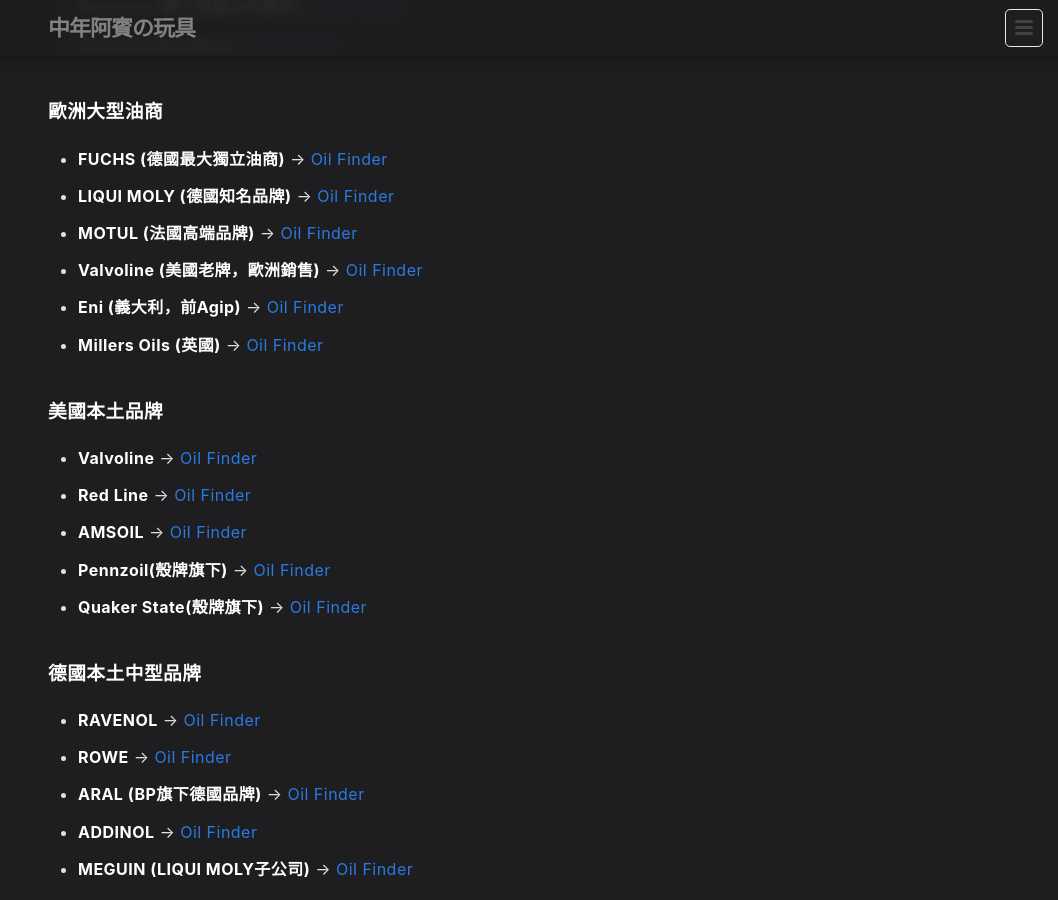
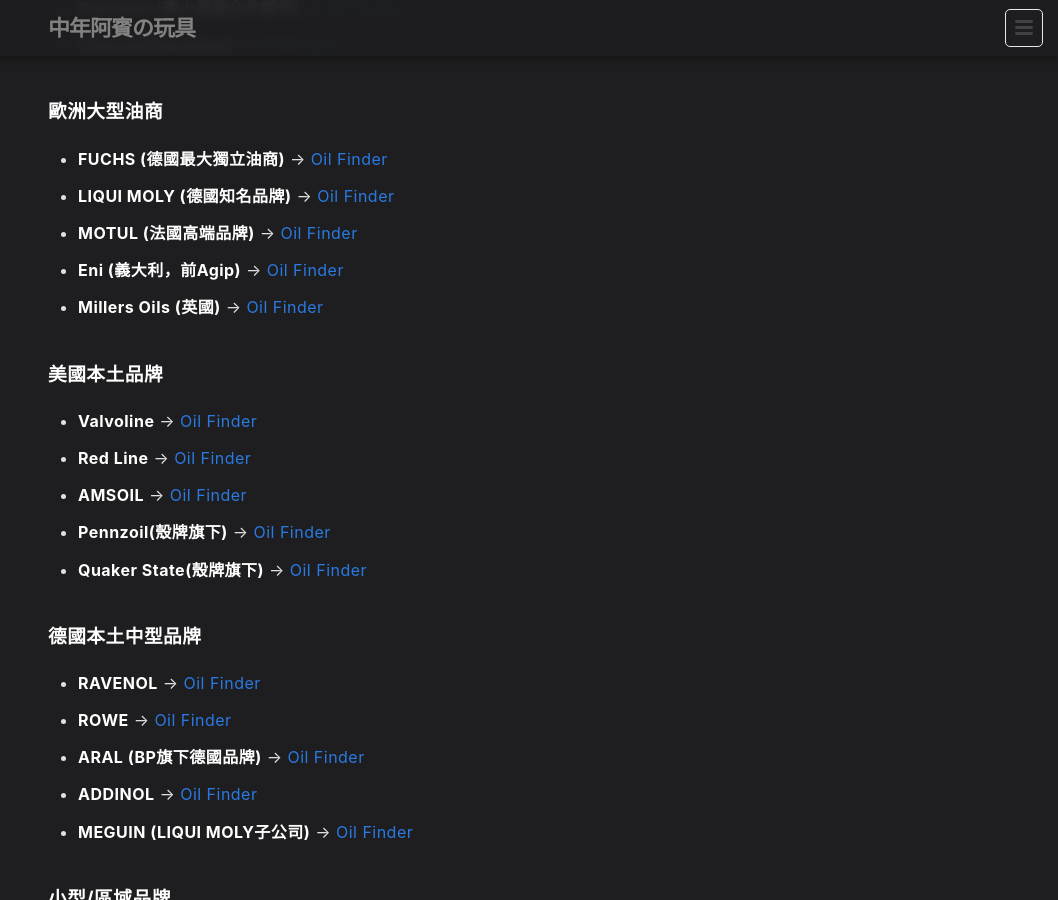
Before and after one commit to 1stbenz/1stbenz.github.io, a Jekyll site: the page built from _posts/2020-11-23-oil-finder.md, in a window 1280 px wide and 900 px high, scrolled down 1147 px. Shown: the whole window, without its empty margins (222-1280 px from the left). Built offline with Jekyll 4.4.1, drawn with Linux system fonts in a browser that asks for light colours.

Commit message:
Update 2020-11-23-oil-finder.md

```diff
--- a/_posts/2020-11-23-oil-finder.md
+++ b/_posts/2020-11-23-oil-finder.md
@@ -36,7 +36,6 @@
 *   **FUCHS (德國最大獨立油商)** → [Oil Finder](https://www.fuchs.com/de/en/products/search-find/oil-chooser/)
 *   **LIQUI MOLY (德國知名品牌)** → [Oil Finder](https://www.liqui-moly.com/en/service/oil-guide.html)
 *   **MOTUL (法國高端品牌)** → [Oil Finder](https://www.oelberater.de/home)
-*   **Valvoline (美國老牌，歐洲銷售)** → [Oil Finder](https://valvoline-eu.lubricantadvisor.com/en)
 *   **Eni (義大利，前Agip)** → [Oil Finder](https://oilproducts.eni.com/en_GB/)
 *   **Millers Oils (英國)** → [Oil Finder](https://www.millersoils.co.uk/which-oil/)
 
```
